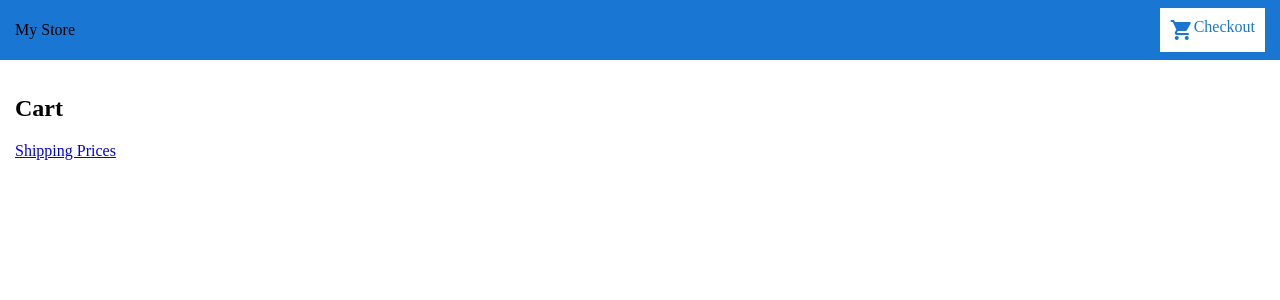
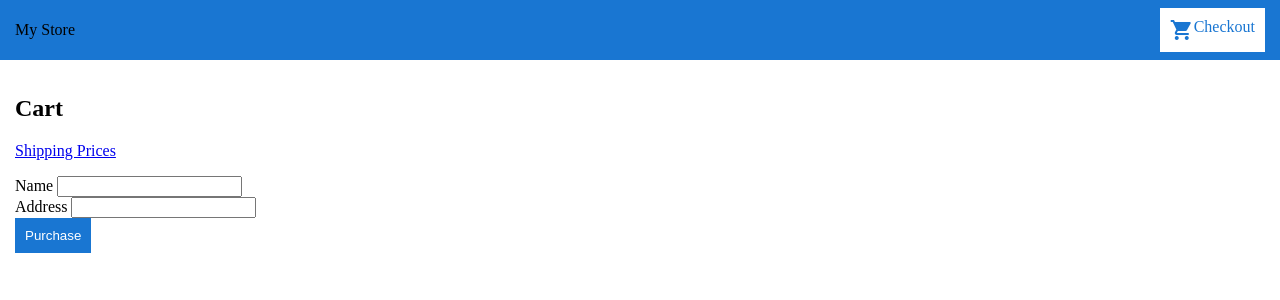
Before and after one commit to davidkoojohn/angular-website, an Angular app: page /cart in a window 1280 px wide. Shown: the top 300 px of the page. Built offline with nearby package versions, Linux system fonts and the light colour scheme.

Commit message:
start forms

```diff
--- a/src/app/app.module.ts
+++ b/src/app/app.module.ts
@@ -1,6 +1,7 @@
 import { NgModule } from '@angular/core';
 import { BrowserModule } from '@angular/platform-browser';
 import { HttpClientModule } from "@angular/common/http"
+import { ReactiveFormsModule } from "@angular/forms"
 import { RouterModule } from '@angular/router';
 import { AppRoutingModule } from './app-routing.module';
 
@@ -28,6 +29,7 @@
     BrowserModule,
     HttpClientModule,
     AppRoutingModule,
+    ReactiveFormsModule,
     /*RouterModule.forRoot([
       { path: "", component: ProductListComponent },
       { path: "products/:productId", component: ProductDetailsComponent },
--- a/src/app/product-cart/product-cart.component.html
+++ b/src/app/product-cart/product-cart.component.html
@@ -8,4 +8,20 @@
     <span>{{ item.name }}</span>
     <span>{{ item.price | currency }}</span>
   </div>
+  <form [formGroup]="checkoutForm" (ngSubmit)="onSubmit()">
+    <div>
+      <label for="name">
+        Name
+      </label>
+      <input id="name" type="text" formControlName="name">
+    </div>
+
+    <div>
+      <label for="address">
+        Address
+      </label>
+      <input id="address" type="text" formControlName="address">
+    </div>
+    <button class="button" type="submit">Purchase</button>
+  </form>
 </div>
--- a/src/app/product-cart/product-cart.component.ts
+++ b/src/app/product-cart/product-cart.component.ts
@@ -1,5 +1,6 @@
 import { Component, OnInit } from '@angular/core';
 import { CartService } from "../service/cart.service"
+import { FormBuilder } from "@angular/forms"
 import { IProduct } from "../products"
 
 @Component({
@@ -9,13 +10,23 @@
 })
 export class ProductCartComponent implements OnInit {
   constructor(
-    private cartService: CartService
+    private cartService: CartService,
+    private formBuilder: FormBuilder
   ) { }
 
   items: IProduct[] = this.cartService.getItems()
+  checkoutForm = this.formBuilder.group({
+    name: "",
+    address: ""
+  })
 
   ngOnInit(): void {
     console.log(this.items)
   }
 
+  onSubmit(): void {
+    this.items = this.cartService.clearItems()
+    console.warn('Your order has been submitted: ', this.checkoutForm.value);
+    this.checkoutForm.reset()
+  }
 }
```
